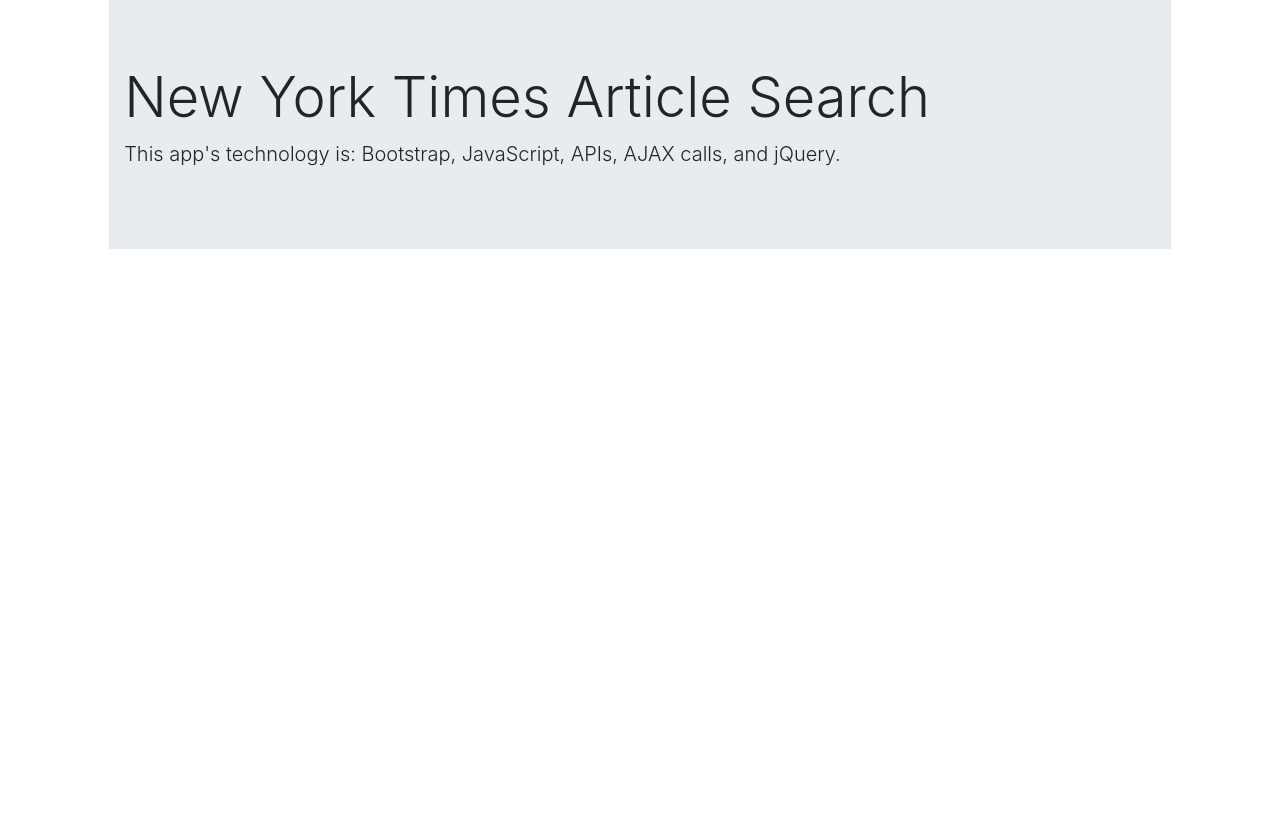
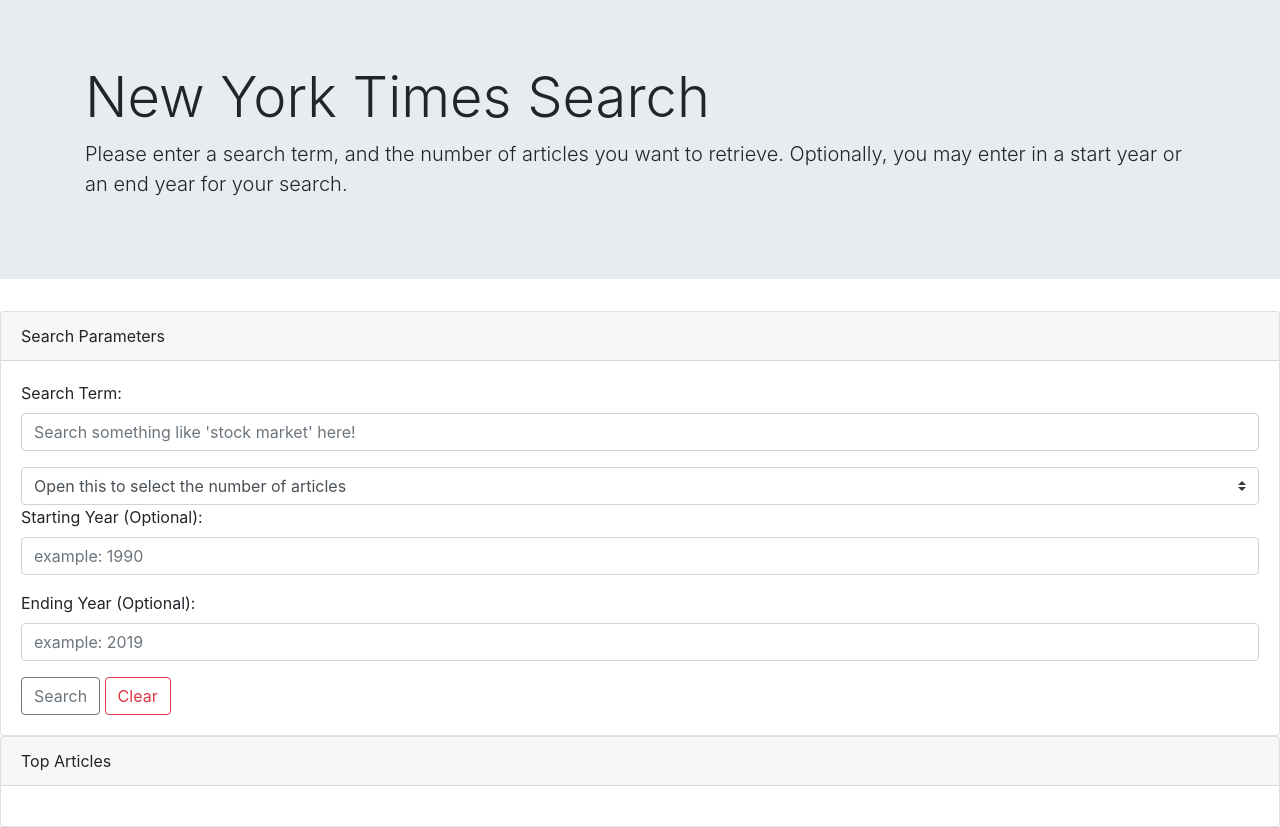
Before and after one commit to katieburrows/nyt-search, a plain HTML site: page index.html in a window 1280 px wide. Before the commit the page ends 800 px from the top, so only its background shows below. Drawn offline with nearby package versions, Linux system fonts and the light colour scheme.

Commit message:
added bootstrap elements to the html--fixed the jumbotron, added two sections with a form and inputs anda results card

```diff
--- a/index.html
+++ b/index.html
@@ -8,27 +8,60 @@
     <link rel = "stylesheet" type = "text/css" href = "style.css">
 </head>
     <body>
-        <!-- <div class="jumbotron">
-            <h1 class="display-4">Hello, world!</h1>
-            <p class="lead">This is a simple hero unit, a simple jumbotron-style component for calling extra attention to featured content or information.</p>
-            <hr class="my-4">
-            <p>It uses utility classes for typography and spacing to space content out within the larger container.</p>
-            <a class="btn btn-primary btn-lg" href="#" role="button">Learn more</a>
-        </div> -->
         <div id = "container">
-            <div class = "row">
-                <div class = "col-md-1"></div>
-                    <div class = "col-md-10">
-                        <div class="jumbotron jumbotron-fluid">
-                            <div class="container">
-                            <h1 class="display-4">New York Times Article Search</h1>
-                            <p class="lead">This app's technology is:  Bootstrap, JavaScript, APIs, AJAX calls, and jQuery.</p>
-                            </div>
-                        </div>
-                    </div>
-                <div class = "col-md-1"></div>
+            <div class="jumbotron jumbotron-fluid">
+                <div class="container">
+                    <h1 class="display-4">New York Times Search</h1>
+                    <p class="lead">Please enter a search term, and the number of articles you want to retrieve.  Optionally, you may enter in a start year or an end year for your search.</p>
+                </div>
             </div>
         </div>
+
+        <section id = "searchParameters">
+            <div class="card">
+                <div class="card-header">Search Parameters</div>
+                    <div class="card-body">
+                        <form>
+                            <div class="form-group">
+                                <label for="formGroupExampleInput">Search Term:</label>
+                                <input type="text" class="form-control" id="formGroupExampleInput" placeholder="Search something like 'stock market' here!">
+                            </div>
+
+                            <select class="custom-select">
+                                <option selected>Open this to select the number of articles</option>
+                                <option value="1">1</option>
+                                <option value="5">5</option>
+                                <option value="10">10</option>
+                            </select>
+
+                            <div class="form-group">
+                                <label for="formGroupExampleInput2">Starting Year (Optional):</label>
+                                <input type="text" class="form-control" id="formGroupExampleInput2" placeholder="example: 1990">
+                            </div>
+
+                            <div class="form-group">
+                                <label for="formGroupExampleInput2">Ending Year (Optional):</label>
+                                <input type="text" class="form-control" id="formGroupExampleInput2" placeholder="example: 2019">
+                            </div>
+
+                            <button type="button" class="btn btn-outline-secondary">Search</button>
+                            <button type="button" class="btn btn-outline-danger">Clear</button>
+                        </form>
+                    </div>
+            </div>
+        </section>
+        <section id = "results">
+            <div class="card">
+                <div class="card-header">Top Articles</div>
+                    <div class="card-body">
+                    </div>
+            </div>
+        </section>
+
+
+
+
+
 
 
 
```
